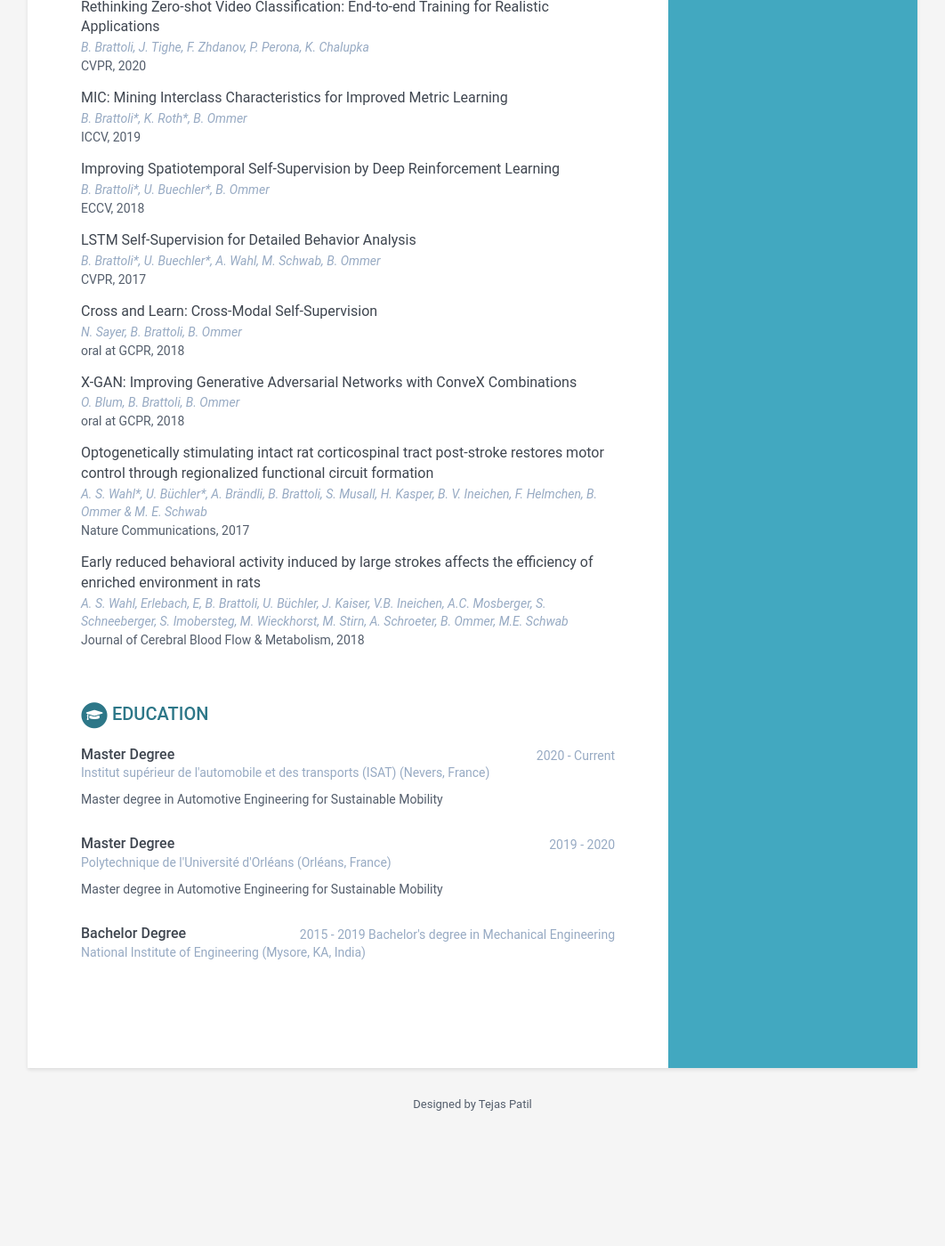
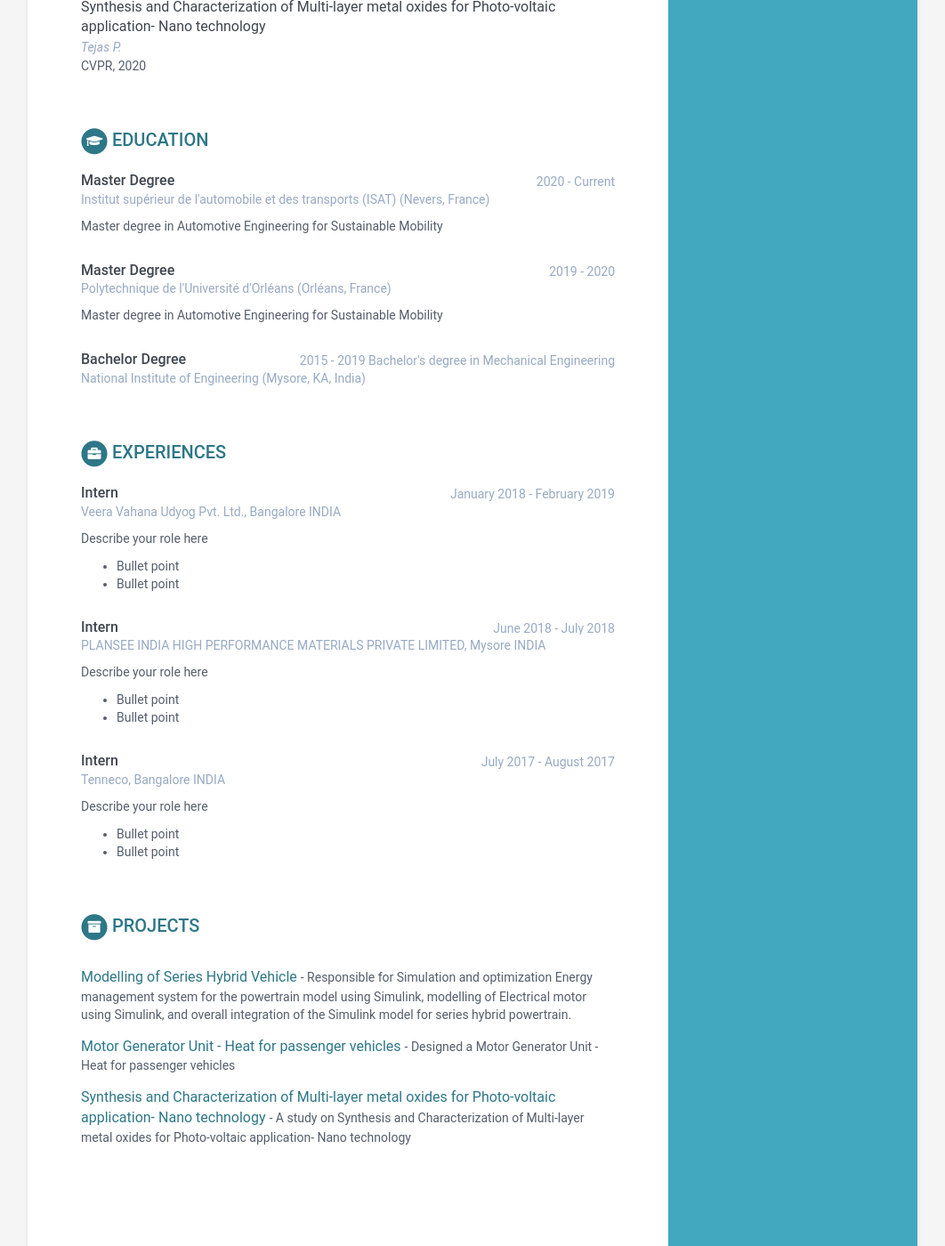
Before and after one commit to tejaspatil2098/tejaspatil2098.github.io, a Jekyll site: the page built from index.html, in a window 1280 px wide and 1400 px high, scrolled down 1259 px. Shown: the whole window at 89% size, without its empty margins (109-1171 px from the left). Built offline with Jekyll 4.4.1, drawn with Linux system fonts in a browser that asks for light colours; before the commit the page ends 2540 px from its top, so only the background shows below that; some of the changed text lies outside the part shown.

Commit message:
Update data.yml

```diff
--- a/_data/data.yml
+++ b/_data/data.yml
@@ -45,11 +45,10 @@ sidebar:
         link:
 
 career-profile:
-    title: Career Profile
+    title: About
     summary: |
-      After a bachelor's degree at National Institute of Engineering (Mysore, India) in Mechanical engineering,
-      I pursued my master's first year for Automotive Engineering for Sustainable Mobility in the Polytech Orleans,France.
-      Currently pursuing second year in ISAT, France.
+      I am currently pursuing Master's degree in Automotive engineering for sustainable mobility.
+      With my knowledge and professional practice experience in the field of Automotive industry, I believe I can make a valuable contribution to the Automotive Industry.
 
 news:
     title: News
@@ -131,77 +130,51 @@ educationcomplete:
         Bachelor's degree in Mechanical Engineering
 
 
-#experiences:
-    #- role: Lead Developer
-      #time: 2015 - Present
-      #company: Startup Hubs, San Francisco
-      #details: |
-        #Describe your role here lorem ipsum dolor sit amet, consectetuer
-        #adipiscing elit. Aenean commodo ligula eget dolor. Aenean massa.
-        #Cum sociis natoque penatibus et magnis dis parturient montes,
-        #nascetur ridiculus mus. Donec quam felis, ultricies nec,
-        #pellentesque eu, pretium quis, sem. Nulla consequat massa quis
-        #enim. Donec pede justo. Sed ut perspiciatis unde omnis iste natus
-        #error sit voluptatem accusantium doloremque laudantium, totam rem
-        #aperiam, eaque ipsa quae ab illo inventore veritatis et quasi
-        #architecto beatae vitae dicta sunt explicabo.
+experiences:
+    - role: Intern
+      time: January 2018 - February 2019
+      company: Veera Vahana Udyog Pvt. Ltd., Bangalore INDIA
+      details: |
+        Describe your role here
 
-          #- Bullet point
-          #- Bullet point
+          - Bullet point
+          - Bullet point
 
-    #- role: Senior Software Engineer
-      #time: 2014 - 2015
-      #company: Google, London
-      #details: |
-        #Describe your role here lorem ipsum dolor sit amet, consectetuer
-        #adipiscing elit. Aenean commodo ligula eget dolor. Aenean massa.
-        #Cum sociis natoque penatibus et magnis dis parturient montes,
-        #nascetur ridiculus mus. Donec quam felis, ultricies nec,
-        #pellentesque eu, pretium quis, sem.
+    - role: Intern
+      time: June 2018 - July 2018
+      company: PLANSEE INDIA HIGH PERFORMANCE MATERIALS PRIVATE LIMITED, Mysore INDIA
+      details: |
+        Describe your role here
 
-          #- Bullet point
-          #- Bullet point
+          - Bullet point
+          - Bullet point
 
-    #- role: UI Developer
-      #time: 2012 - 2014
-      #company: Amazon, London
-      #details: |
-        #Describe your role here lorem ipsum dolor sit amet, consectetuer
-        #adipiscing elit. Aenean commodo ligula eget dolor. Aenean massa.
-        #Cum sociis natoque penatibus et magnis dis parturient montes,
-        #nascetur ridiculus mus. Donec quam felis, ultricies nec,
-        #pellentesque eu, pretium quis, sem.
+    - role: Intern
+      time: July 2017 - August 2017
+      company: Tenneco, Bangalore INDIA
+      details: |
+        Describe your role here
 
-          #- Bullet point
-          #- Bullet point
+          - Bullet point
+          - Bullet point
 
-#projects:
-    #title: Projects
-    #intro: >
-      #You can list your side projects or open source libraries in this
-      #section. Lorem ipsum dolor sit amet, consectetur adipiscing elit.
-      #Vestibulum et ligula in nunc bibendum fringilla a eu lectus.
+projects:
+    title: Projects
+    intro: >
 
-    #assignments:
-      #- title: Velocity
-        #link: "#hook"
-        #tagline: "A responsive website template designed to help startups promote, market and sell their products."
 
-      #- title: DevStudio
-        #link: "#"
-        #tagline: "A responsive website template designed to help web developers/designers market their services."
+    assignments:
+      - title: Modelling of Series Hybrid Vehicle
+        link: "#"
+        tagline: "Responsible for Simulation and optimization Energy management system for the powertrain model using Simulink, modelling of Electrical motor using Simulink, and overall integration of the Simulink model for series hybrid powertrain."
 
-      #- title: Tempo
-        #link: "#"
-        #tagline: "A responsive website template designed to help startups promote their products or services and to attract users &amp; investors"
+      - title: Motor Generator Unit - Heat for passenger vehicles
+        link: "#"
+        tagline: "Designed a Motor Generator Unit - Heat for passenger vehicles"
 
-      #- title: Atom
-        #link: "#"
-        #tagline: "A comprehensive website template solution for startups/developers to market their mobile apps."
-
-      #- title: Delta
-        #link: "#"
-        #tagline: "A responsive Bootstrap one page theme designed to help app developers promote their mobile apps"
+      - title: Synthesis and Characterization of Multi-layer metal oxides for Photo-voltaic application- Nano technology
+        link: "#"
+        tagline: "A study on Synthesis and Characterization of Multi-layer metal oxides for Photo-voltaic application- Nano technology"
 
 publications:
     title: Publications
@@ -209,37 +182,9 @@ publications:
 
 
     papers:
-      - title: "Rethinking Zero-shot Video Classification: End-to-end Training for Realistic Applications"
-        authors: B. Brattoli, J. Tighe, F. Zhdanov, P. Perona, K. Chalupka
-        conference: CVPR, 2020
-
-      - title: "MIC: Mining Interclass Characteristics for Improved Metric Learning"
-        authors: B. Brattoli*, K. Roth*, B. Ommer
-        conference: ICCV, 2019
-
-      - title: "Improving Spatiotemporal Self-Supervision by Deep Reinforcement Learning"
-        authors: B. Brattoli*, U. Buechler*, B. Ommer
-        conference: ECCV, 2018
-
-      - title: "LSTM Self-Supervision for Detailed Behavior Analysis"
-        authors: B. Brattoli*, U. Buechler*, A. Wahl, M. Schwab, B. Ommer
-        conference: CVPR, 2017
-
-      - title: "Cross and Learn: Cross-Modal Self-Supervision"
-        authors: N. Sayer, B. Brattoli, B. Ommer
-        conference: oral at GCPR, 2018
-
-      - title: "X-GAN: Improving Generative Adversarial Networks with ConveX Combinations"
-        authors: O. Blum, B. Brattoli, B. Ommer
-        conference: oral at GCPR, 2018
-
-      - title: "Optogenetically stimulating intact rat corticospinal tract post-stroke restores motor control through regionalized functional circuit formation"
-        authors: A. S. Wahl*, U. Büchler*, A. Brändli, B. Brattoli, S. Musall, H. Kasper, B. V. Ineichen, F. Helmchen, B. Ommer & M. E. Schwab
-        conference: "Nature Communications, 2017"
-
-      - title: "Early reduced behavioral activity induced by large strokes affects the efficiency of enriched environment in rats"
-        authors: A. S. Wahl, Erlebach, E, B. Brattoli, U. Büchler, J. Kaiser, V.B. Ineichen, A.C. Mosberger, S. Schneeberger, S. Imobersteg, M. Wieckhorst, M. Stirn, A. Schroeter, B. Ommer, M.E. Schwab
-        conference: "Journal of Cerebral Blood Flow & Metabolism, 2018"
+      - title: "Synthesis and Characterization of Multi-layer metal oxides for Photo-voltaic application- Nano technology"
+        authors: Tejas P.
+        conference: "CVPR, 2020"
 
 skills:
     title: Skills &amp; Proficiency
```
